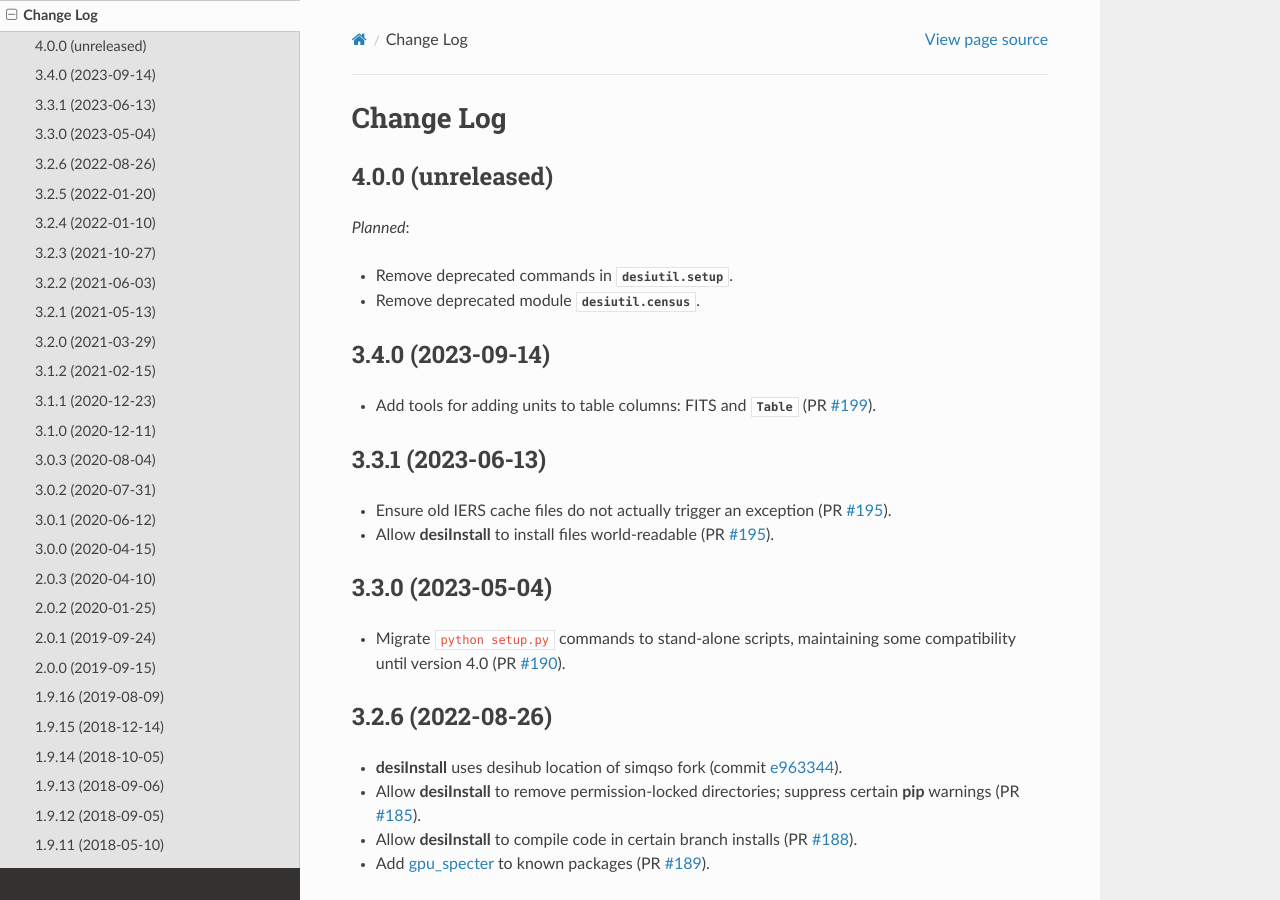
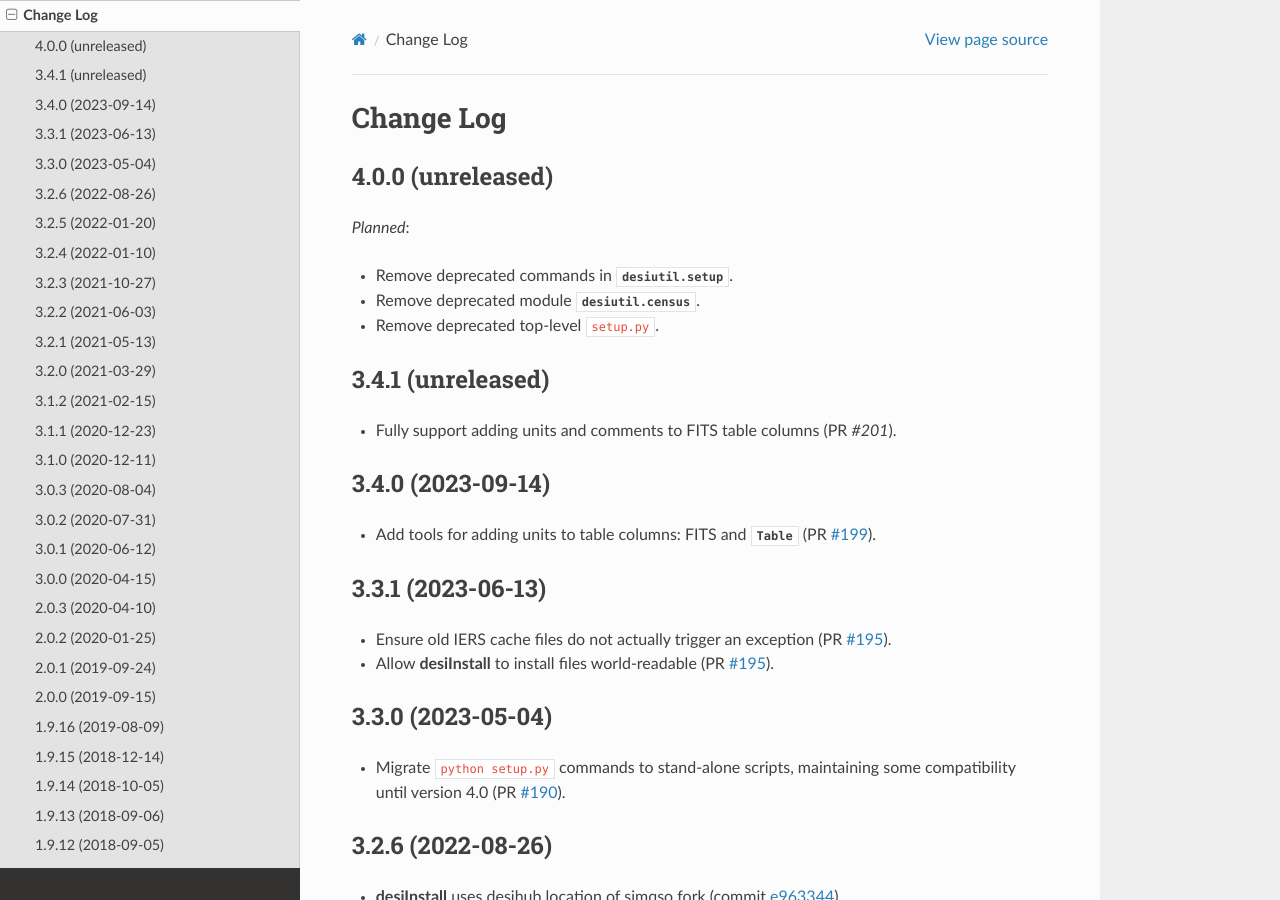
Before and after one commit to desihub/desiutil, a Sphinx documentation site: the page built from doc/changes.rst, in a window 1280 px wide and 900 px high. Built offline with Sphinx 7.4.7 and the Read the Docs theme 2.0.0, drawn with Linux system fonts in a browser that asks for light colours.

Commit message:
update change log

```diff
--- a/doc/changes.rst
+++ b/doc/changes.rst
@@ -9,6 +9,14 @@ Change Log
 
 * Remove deprecated commands in :mod:`desiutil.setup`.
 * Remove deprecated module :mod:`desiutil.census`.
+* Remove deprecated top-level ``setup.py``.
+
+3.4.1 (unreleased)
+------------------
+
+* Fully support adding units and comments to FITS table columns (PR `#201`).
+
+.. _`#201`: https://github.com/desihub/desiutil/pull/201
 
 3.4.0 (2023-09-14)
 ------------------
```
